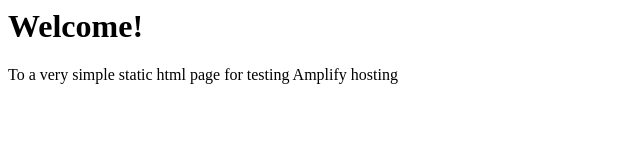
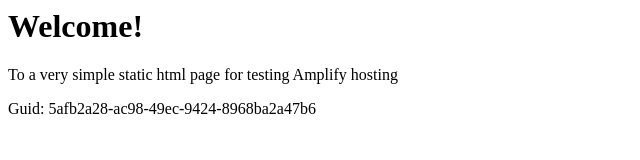
Before and after one commit to aws-aemilia-iad/Github-PR-Commit-Integration-Test-DoNotTouch-GitHubAutoBuildPrPreviewCanaryTest-v1-prod-us-east-1, a website: page src/index.html in a window 1280 px wide. Shown: the whole page, without its empty margins (0-640 px from the left). Drawn offline with Linux system fonts and the light colour scheme.

Commit message:
commit from integ tests

```diff
--- a/src/index.html
+++ b/src/index.html
@@ -1,3 +1,5 @@
+
+
 <html lang="en">
 
 <head>
@@ -10,6 +12,6 @@
 <body>
     <h1>Welcome!</h1>
     <p>To a very simple static html page for testing Amplify hosting</p>
-</body>
+    <p>Guid: 5afb2a28-ac98-49ec-9424-8968ba2a47b6</p></body>
 
 </html>
```
